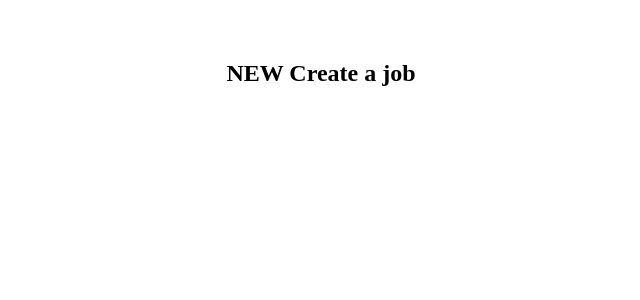
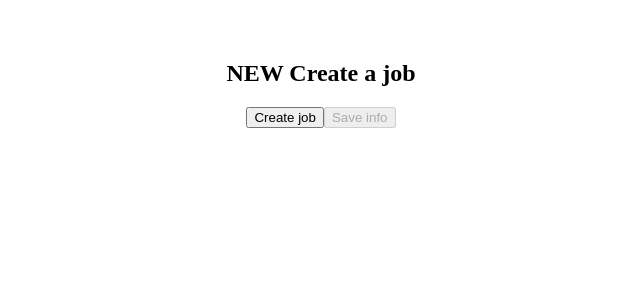
Before and after one commit to tatsianakuryla/pipedrive-test, a React (Vite) app: page / in a window 1280 px wide. Shown: the top 300 px of the page, without its empty margins (319-959 px from the left). Built offline with nearby package versions, Linux system fonts and the light colour scheme.

Commit message:
feat: implement form actions section

```diff
--- a/src/components/form/CreateJobForm.tsx
+++ b/src/components/form/CreateJobForm.tsx
@@ -1,10 +1,16 @@
 import {FormHeader} from "./FormHeader.tsx";
+import {FormActions} from "./FormActions.tsx";
+import type {FormEvent} from "react";
 
 export function CreateJobForm() {
+  const handleSubmit = (event: FormEvent<HTMLFormElement>) => {
+    event.preventDefault();
+  }
   return (
-    <div className="container">
+    <div className="container flex">
       <FormHeader />
-      <form>
+      <form onSubmit={(event) => handleSubmit(event)}>
+        <FormActions />
       </form>
     </div>
   );
--- a/src/components/form/FormActions.tsx
+++ b/src/components/form/FormActions.tsx
@@ -0,0 +1,18 @@
+import {Button} from "../ui/Button.tsx";
+
+export const FormActions = () => {
+  return <div className='form__actions flex'>
+    <Button
+      className='form__button_create-job'
+      type='submit'
+      >
+      <span>Create job</span>
+    </Button>
+    <Button
+      className='form__button_save-info'
+      disabled={true}
+    >
+      Save info
+    </Button>
+  </div>
+}
--- a/src/components/ui/Button.tsx
+++ b/src/components/ui/Button.tsx
@@ -0,0 +1,14 @@
+import type {ButtonProperties} from "../../types.ts";
+
+export const Button = ({className, children, onClick, type = 'button', disabled = false}: ButtonProperties) => {
+  return (
+    <button
+      className={className}
+      onClick={onClick}
+      type={type}
+      disabled={disabled}
+    >
+      {children}
+    </button>
+  );
+}
```
Also changed, not shown: src/types.ts (+13 -0 lines).
